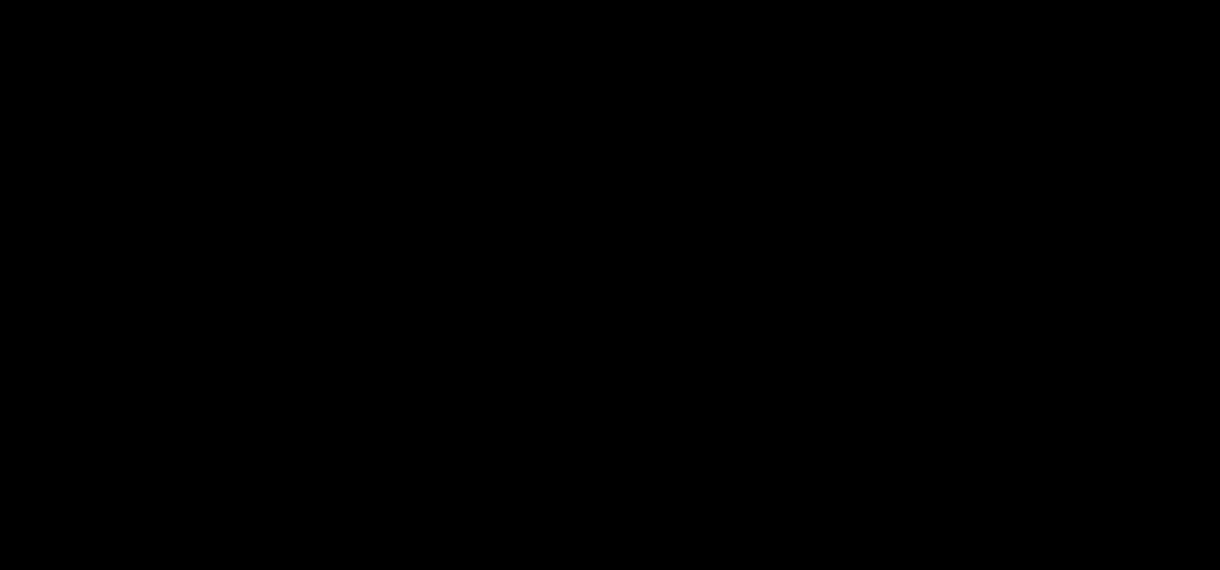
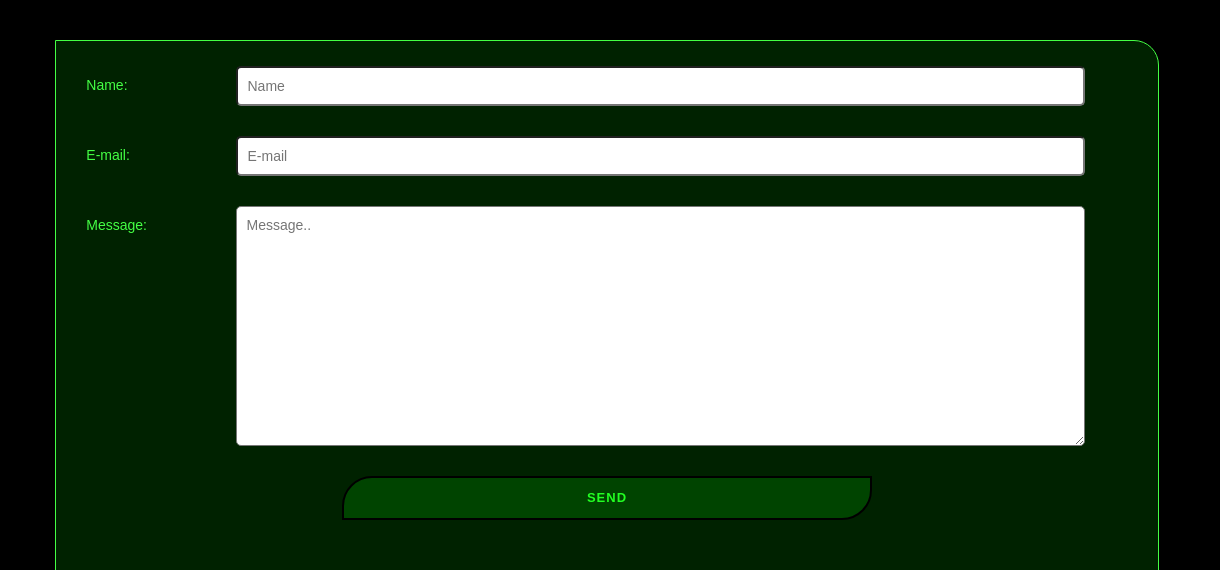
Before and after one commit to Shadow1993/JS-Game-CV, a website: page client/index.html in a window 1280 px wide. Both pictures are taken after a click on the link "CONTACT". Shown: the top 570 px of the page, 60-1280 px from the left. Drawn offline with nearby package versions, Linux system fonts and the light colour scheme; files that its build step writes are made by us from their sources; files whose address does not match are found by name.

Commit message:
Form complete, server and client side

```diff
--- a/client/index.html
+++ b/client/index.html
@@ -104,7 +104,15 @@
                 </section>
             </div>
             <div id='contact'>
-
+                <form>
+                    <label for='name'>Name: </label>
+                    <input id='name' type='text' placeholder='Name' />
+                    <label for='email'>E-mail: </label>
+                    <input id='email' type='email' placeholder='E-mail' />
+                    <label for='msg'>Message: </label>
+                    <textarea id='msg' placeholder='Message..'></textarea>
+                    <input id='submit' type='button' value='Send' />
+                </form>
             </div>
         </main>
         <footer>
--- a/development/js/main.js
+++ b/development/js/main.js
@@ -120,7 +120,7 @@ $(document).ready(function() {
         funcAnimationCancel();
 
         game.$char.animateSprite('play', 'walkRight');
-        console.log(event);
+        // console.log(event);
         var x = event.clientX - containers.$zone[0].getBoundingClientRect().left - game.$char.width() / 2;
         var y = event.clientY - containers.$zone[0].getBoundingClientRect().top - game.$char.height() / 2;
 
@@ -188,4 +188,37 @@ $(document).ready(function() {
         }
     });
 
+    $('#submit').on('click', function() {
+        var iName = $('#name').val(),
+            iEmail = $('#email').val(),
+            iMsg = $('#msg').val();
+        // console.log('name: ' + iName);
+        // console.log('email: ' + iEmail);
+        // console.log('msg: ' + iMsg);
+        $.ajax({
+            url: '/contact',
+            type: 'post',
+            data: {
+                name: iName,
+                email: iEmail,
+                msg: iMsg
+            },
+            complete: function(xhr, status) {
+                var msg =
+                'Your message has been recieved <em><b>' + xhr.responseJSON.name + '</b></em>! Enjoy your day :)';
+                // console.log(status);
+                console.log(xhr);
+                if (status === 'success') {
+                    $('#name').val('');
+                    $('#email').val('');
+                    $('#msg').val('');
+                    containers.$notify.html(msg).fadeIn();
+                    setTimeout(function() {
+                        containers.$notify.fadeOut();
+                    }, 3000);
+                }
+            }
+        });
+    });
+
 });
--- a/development/scss/main.scss
+++ b/development/scss/main.scss
@@ -142,3 +142,68 @@ main{
         display: block;
     }
 }
+#contact{
+    display: none;
+    z-index:90;
+    position: absolute;
+    margin: 5vh auto;
+    right: 0;
+    top: 0;
+    left: 0;
+    width:90%;
+    bottom: 0;
+    padding: 10px 20px;
+    background-color: $color-background1;
+    color: $color-preloader;
+    border: $border-common;
+    border-radius: 0 25px 0 25px;
+    overflow: auto;
+    label{
+        float:left;
+        margin: 15px auto;
+        padding: 10px;
+        display:block;
+        width:15%;
+    }
+    input, textarea{
+        margin: 15px auto;
+        padding: 10px;
+        border-radius: 5px;
+        display:block;
+        width:80%;
+        float:left;
+    }
+    #msg{
+        height: 30vh;
+    }
+    #submit{
+        float:right;
+        display: block;
+        width:50%;
+        margin-right: 25%;
+        font-size: 13px;
+        font-weight: 700;
+        line-height: 30px;
+        padding: 5px 20px;
+        color: $color-button1-1;
+        text-transform: uppercase;
+        white-space: nowrap;
+        background: $color-button1-2;
+        cursor: pointer;
+        letter-spacing: 1px;
+        outline: none;
+        border: 2px solid $color-black;
+        transition: all $mediumDuration ease-out;
+        border-radius: 30px 0px 30px 0px;
+
+        &:hover {
+            background-color: $color-button1-1;
+            color: $color-button1-2;
+            border: 2px solid $color-white;
+            border-radius: 0px 30px 0px 30px;
+        }
+    }
+}
+em{
+    color: red;
+}
```
Also changed, not shown: server.js (+10 -0 lines).
